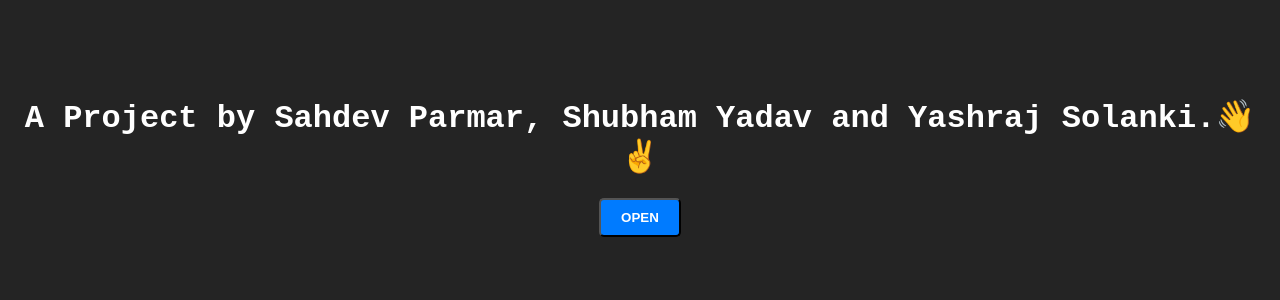
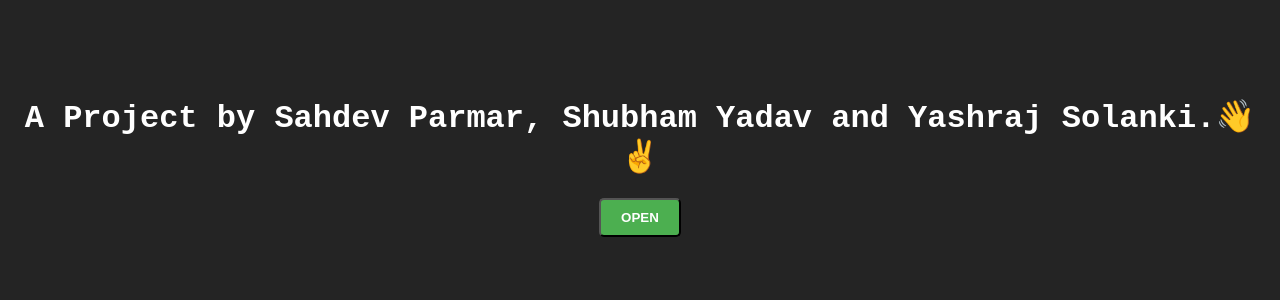
Before and after one commit to SahdevParmar/DigiShulk, a PHP site: page / in a window 1280 px wide. Shown: the part 242-542 px from the top of the page. Run offline with PHP 8.4, Linux system fonts and the light colour scheme.

Commit message:
Update index.php

```diff
--- a/index.php
+++ b/index.php
@@ -10,7 +10,7 @@
 <body>
     <div>
     <h1>A Project by Sahdev Parmar, Shubham Yadav and Yashraj Solanki.👋✌️</h1>
-    <button onclick="window.location.href='includes/main.php'">OPEN</button>
+    <button onclick="window.location.href='includes/main.php'" class="main_button">OPEN</button>
 </div>
 </body>
 </html>
```
